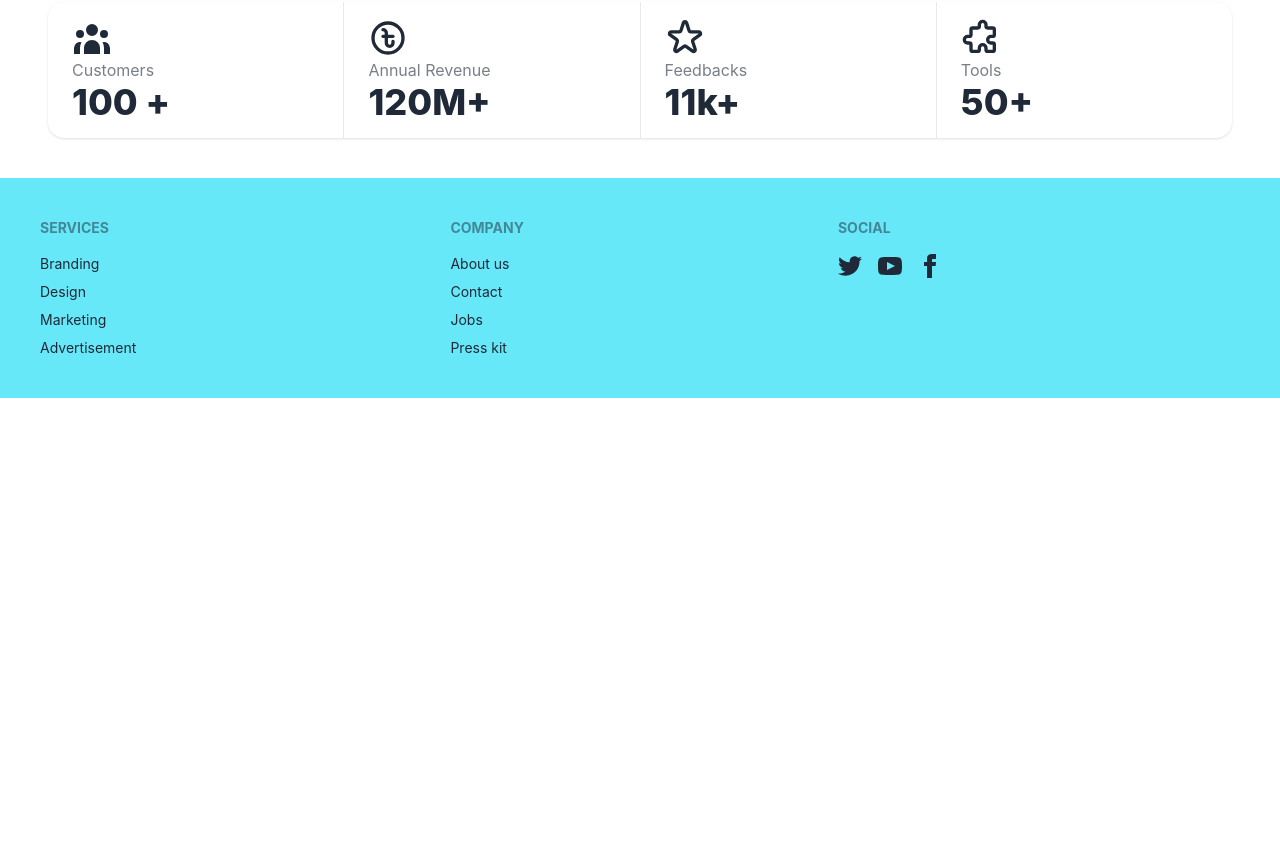
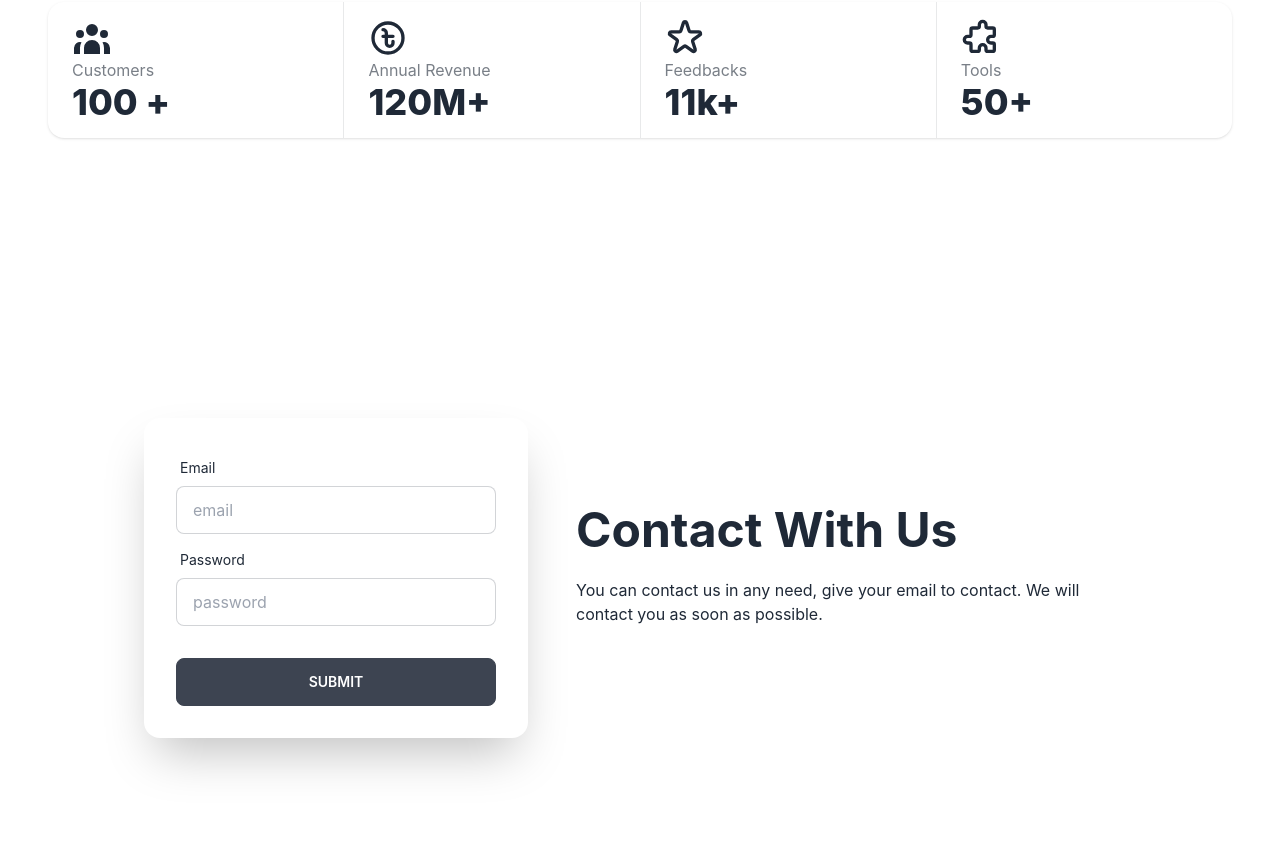
Before and after one commit to Eshita95/manufacturer-website-client, a React (Create React App) app: page / in a window 1280 px wide. Shown: the part 1338-2180 px from the top of the page. Before the commit the page ends 1736 px from the top, so only its background shows below. Built offline with nearby package versions, Linux system fonts and the light colour scheme; no server answers.

Commit message:
extra section added

```diff
--- a/src/DashBoard/DashBoard.js
+++ b/src/DashBoard/DashBoard.js
@@ -19,15 +19,19 @@ const DashBoard = () => {
                 <label for="my-drawer-2" class="drawer-overlay"></label>
                 <ul class="menu p-4 overflow-y-auto w-80 shadow-2xl mt-2 bg-cyan-300 rounded-lg text-base-content">
 
-                    <li><Link to='/dashboard'>My Order</Link></li>
-                    <li><Link to='/dashboard/addReview'>Add Review</Link></li>
-                    <li><Link to='/dashboard/addProduct'>Add Product</Link></li>
 
-                    { admin && <>
-                            <li><Link to='/dashboard/User'>All User</Link></li>
-                            <li><Link to='/dashboard/makeAdmin'>Make Admin</Link></li>
-                            <li><Link to='/dashboard/manageProduct'>Manage Product</Link></li>
-                            <li><Link to='/dashboard/myProfile'>My Profile</Link></li>
+                    <li><Link to='/dashboard/myProfile'>My Profile</Link></li>
+
+                    {admin ? <>
+                        <li><Link to='/dashboard/User'>All User</Link></li>
+                        <li><Link to='/dashboard/makeAdmin'>Make Admin</Link></li>
+                        <li><Link to='/dashboard/manageProduct'>Manage Product</Link></li>
+                        <li><Link to='/dashboard/addProduct'>Add Product</Link></li>
+
+                    </> :
+                        <>
+                            <li><Link to='/dashboard'>My Order</Link></li>
+                            <li><Link to='/dashboard/addReview'>Add Review</Link></li>
                         </>}
                 </ul>
 
--- /dev/null
+++ b/src/Pages/Home/ContactUs.js
@@ -0,0 +1,35 @@
+import React from 'react';
+
+const ContactUs = () => {
+    return (
+        <div class="hero min-h-screen ">
+            <div class="hero-content flex-col lg:flex-row-reverse mx-20">
+                <div class="text-center lg:text-left p-8">
+                    <h1 class="text-5xl font-bold">Contact With Us</h1>
+                    <p class="py-6">You can contact us in any need, give your email to contact. We will contact you as soon as possible.</p>
+                </div>
+                <div class="card flex-shrink-0 w-full max-w-sm shadow-2xl bg-base-100">
+                    <div class="card-body">
+                        <div class="form-control">
+                            <label class="label">
+                                <span class="label-text">Email</span>
+                            </label>
+                            <input type="text" placeholder="email" class="input input-bordered" />
+                        </div>
+                        <div class="form-control">
+                            <label class="label">
+                                <span class="label-text">Password</span>
+                            </label>
+                            <input type="text" placeholder="password" class="input input-bordered" />
+                        </div>
+                        <div class="form-control mt-6">
+                            <button class="btn">Submit</button>
+                        </div>
+                    </div>
+                </div>
+            </div>
+        </div>
+    );
+};
+
+export default ContactUs;
--- a/src/Pages/Home/Home/Home.js
+++ b/src/Pages/Home/Home/Home.js
@@ -3,6 +3,7 @@ import AddReviewDetails from '../../../DashBoard/AddReviewDetails';
 import Tools from '../../../Tools/Tools';
 import Banner from '../Banner/Banner';
 import BusinessSummery from '../BusinessSummery/BusinessSummery';
+import ContactUs from '../ContactUs';
 
 
 
@@ -13,6 +14,7 @@ const Home = () => {
             <Tools></Tools>
             <AddReviewDetails></AddReviewDetails>
             <BusinessSummery></BusinessSummery>
+            <ContactUs></ContactUs>
         </div>
     );
 };
```
